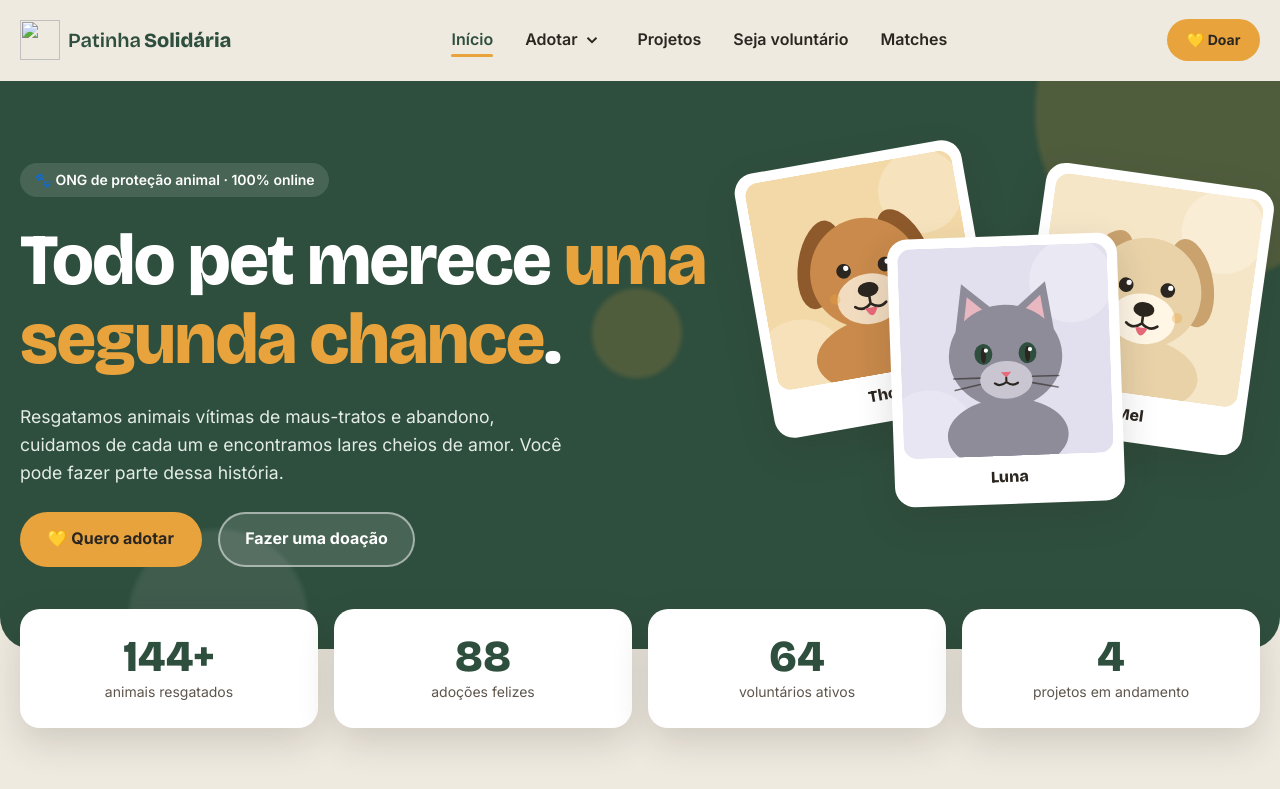
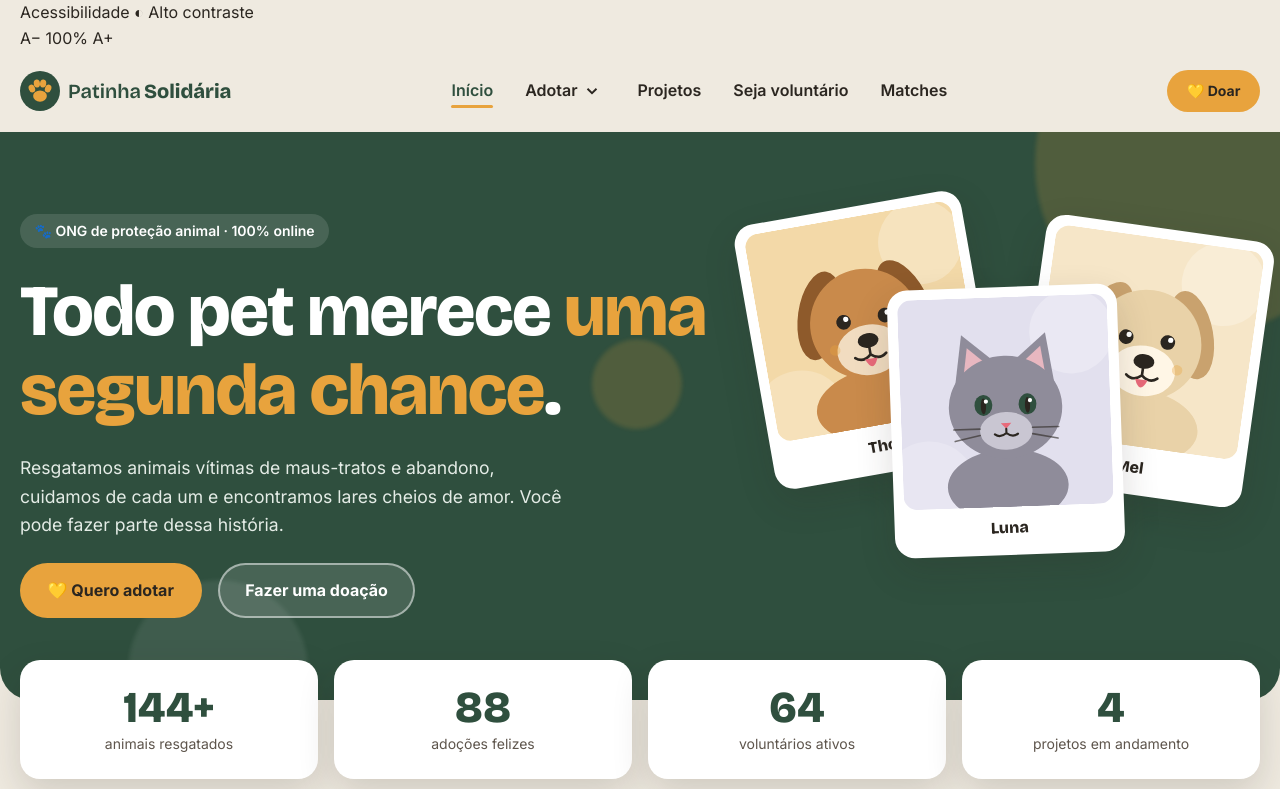
Before and after one commit to anjosp-dev/patinha-solidaria, a plain HTML site: page patinha-solidaria/index.html in a window 1280 px wide. Shown: the top 789 px of the page. Drawn offline with nearby package versions, Linux system fonts and the light colour scheme.

Commit message:
fix: corrige caminhos das imagens para a pasta imagens/

```diff
--- a/patinha-solidaria/index.html
+++ b/patinha-solidaria/index.html
@@ -9,16 +9,29 @@
   <link rel="preconnect" href="https://fonts.gstatic.com" crossorigin>
   <link href="https://fonts.googleapis.com/css2?family=Bricolage+Grotesque:opsz,wght@12..96,600;12..96,800&amp;family=Inter:wght@400;500;600;700&amp;display=swap" rel="stylesheet">
   <link rel="stylesheet" href="css/style.css">
-  <link rel="icon" href="img/logo.svg" type="image/svg+xml">
+  <link rel="icon" href="imagens/logo.svg" type="image/svg+xml">
 </head>
 <body>
   <a class="pular-link" href="#app">Pular para o conteúdo</a>
+
+  <!-- ===== BARRA DE ACESSIBILIDADE ===== -->
+  <div class="barra-a11y" role="region" aria-label="Recursos de acessibilidade">
+    <div class="container barra-a11y__conteudo">
+      <span class="barra-a11y__titulo" aria-hidden="true">Acessibilidade</span>
+      <button class="barra-a11y__botao" data-a11y="contraste" aria-pressed="false">◐ Alto contraste</button>
+      <div class="barra-a11y__fonte" role="group" aria-label="Tamanho do texto">
+        <button class="barra-a11y__botao" data-a11y="fonte-menos" aria-label="Diminuir tamanho do texto">A−</button>
+        <span data-a11y-escala aria-live="polite">100%</span>
+        <button class="barra-a11y__botao" data-a11y="fonte-mais" aria-label="Aumentar tamanho do texto">A+</button>
+      </div>
+    </div>
+  </div>
 
   <!-- ===== CABEÇALHO (fixo em todas as "páginas" da SPA) ===== -->
   <header class="header">
     <div class="container header__barra">
       <a class="logo" href="#/inicio" aria-label="Patinha Solidária, página inicial">
-        <img src="img/logo.svg" alt="" width="40" height="40">
+        <img src="imagens/logo.svg" alt="" width="40" height="40">
         <span>Patinha<strong>Solidária</strong></span>
       </a>
 
@@ -52,12 +65,13 @@
 
   <!-- ===== ÁREA DINÂMICA: o router injeta aqui o template de cada rota ===== -->
   <main id="app" tabindex="-1"></main>
+  <noscript><p class="container">Este site precisa de JavaScript ativado para funcionar. Ative-o nas configurações do seu navegador.</p></noscript>
 
   <!-- ===== RODAPÉ ===== -->
   <footer class="footer">
     <div class="container footer__colunas">
       <section>
-        <a class="logo logo--claro" href="#/inicio"><img src="img/logo.svg" alt="" width="40" height="40"><span>Patinha<strong>Solidária</strong></span></a>
+        <a class="logo logo--claro" href="#/inicio"><img src="imagens/logo.svg" alt="" width="40" height="40"><span>Patinha<strong>Solidária</strong></span></a>
         <p>Desde 2026 resgatando, cuidando e encontrando lares para animais em situação de rua e maus-tratos.</p>
       </section>
       <nav aria-label="Links do rodapé">
@@ -72,6 +86,7 @@
         <a href="mailto:yuridosanjospereira@gmail.com">yuridosanjospereira@gmail.com</a>
         <a href="tel:+5541991240896">(41) 99124-0896</a>
         <span>Atuação 100% online</span>
+        <button class="link-inline link-inline--claro" data-carregar-html="html/politica-privacidade.html" data-titulo="Política de privacidade">Política de privacidade</button>
       </section>
     </div>
     <div class="container footer__base">
```
